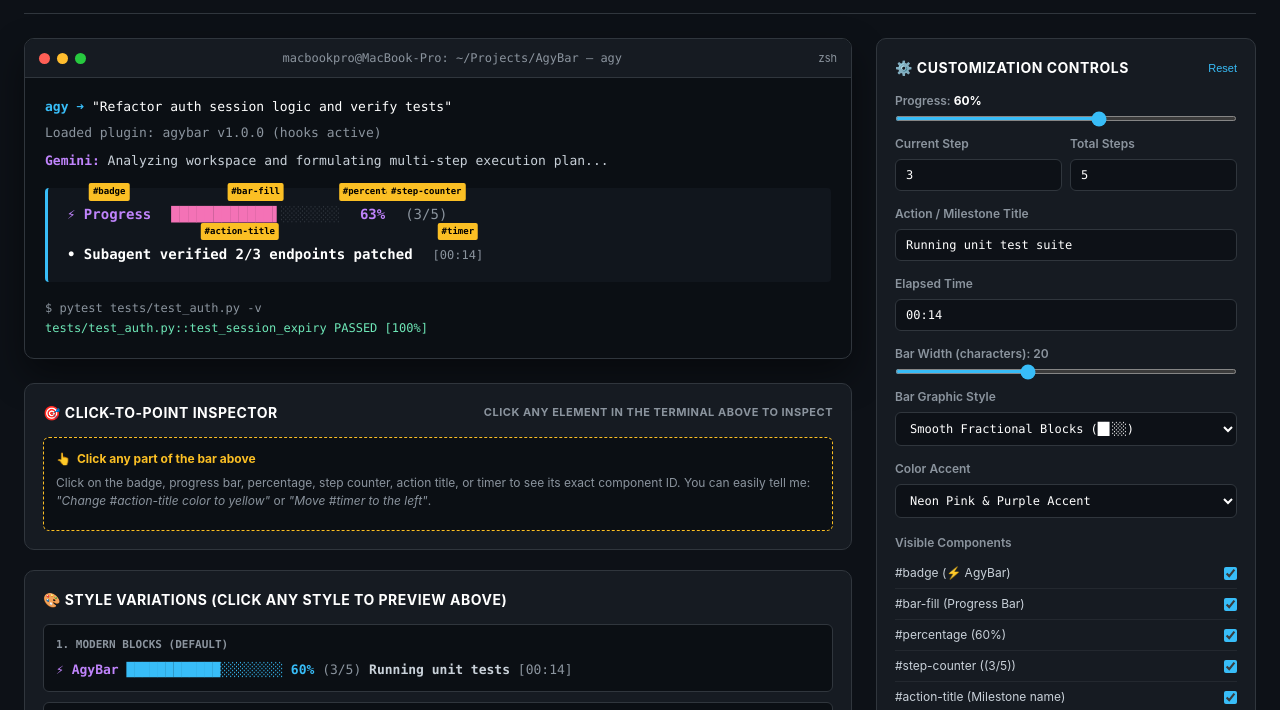
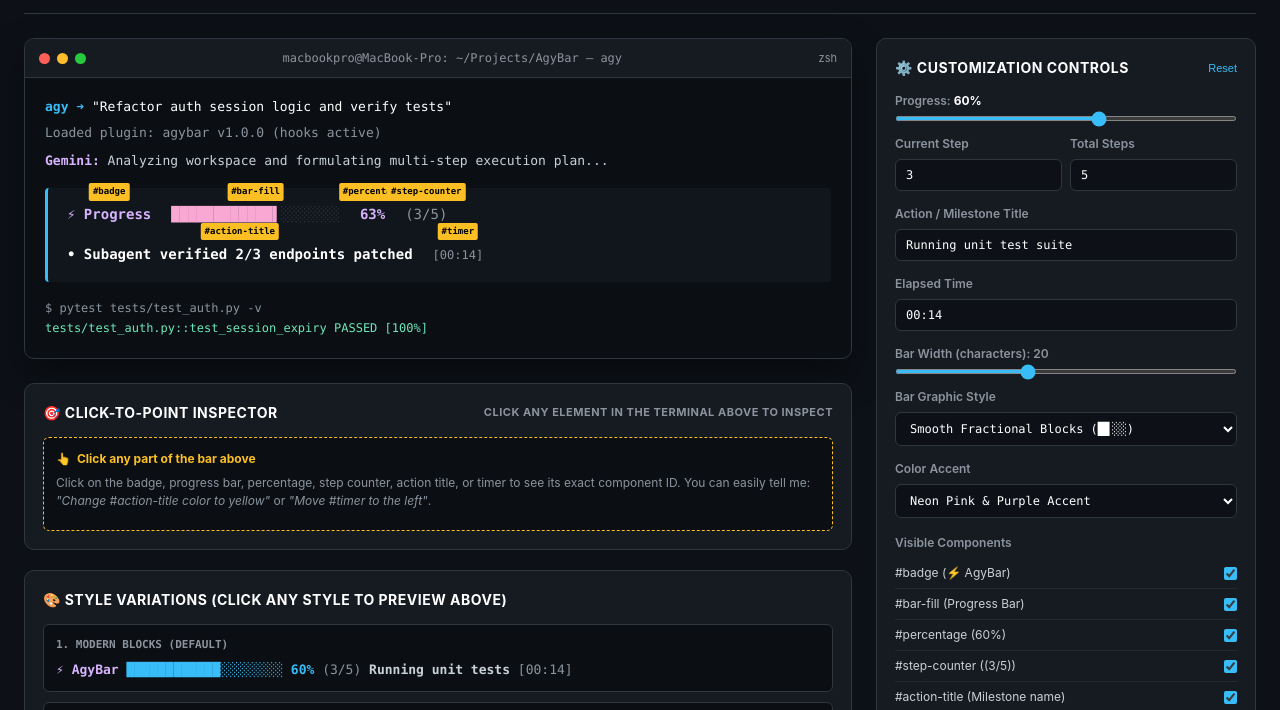
Before and after one commit to past-molone/AgyBar, a plain HTML site: page preview/index.html in a window 1280 px wide. Shown: the part 60-770 px from the top of the page. Drawn offline with Linux system fonts and the light colour scheme.

Commit message:
style: brighten purple to pastel lilac (#d8b4fe) and pink to soft baby pastel (#f9a8d4)

```diff
--- a/preview/index.html
+++ b/preview/index.html
@@ -13,11 +13,11 @@
       --text-muted: #8b949e;
       --cyan: #38bdf8;
       --cyan-glow: rgba(56, 189, 248, 0.3);
-      --green: #34d399;
-      --green-glow: rgba(52, 211, 153, 0.3);
-      --purple: #c084fc;
+      --green: #6ee7b7;
+      --green-glow: rgba(110, 231, 183, 0.3);
+      --purple: #d8b4fe;
       --amber: #fbbf24;
-      --pink: #f472b6;
+      --pink: #f9a8d4;
       --term-bg: #0b0f14;
       --font-mono: 'JetBrains Mono', 'Fira Code', 'SF Mono', Menlo, Monaco, Consolas, monospace;
     }
```
Also changed, not shown: 1 other file.
